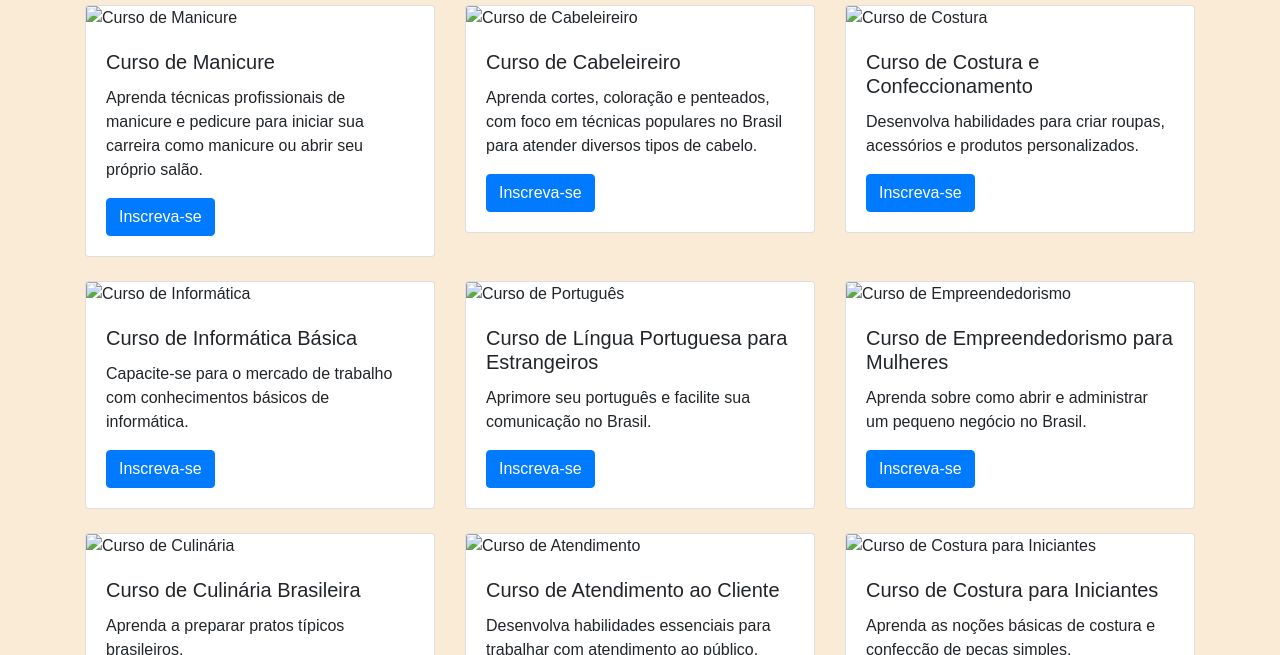
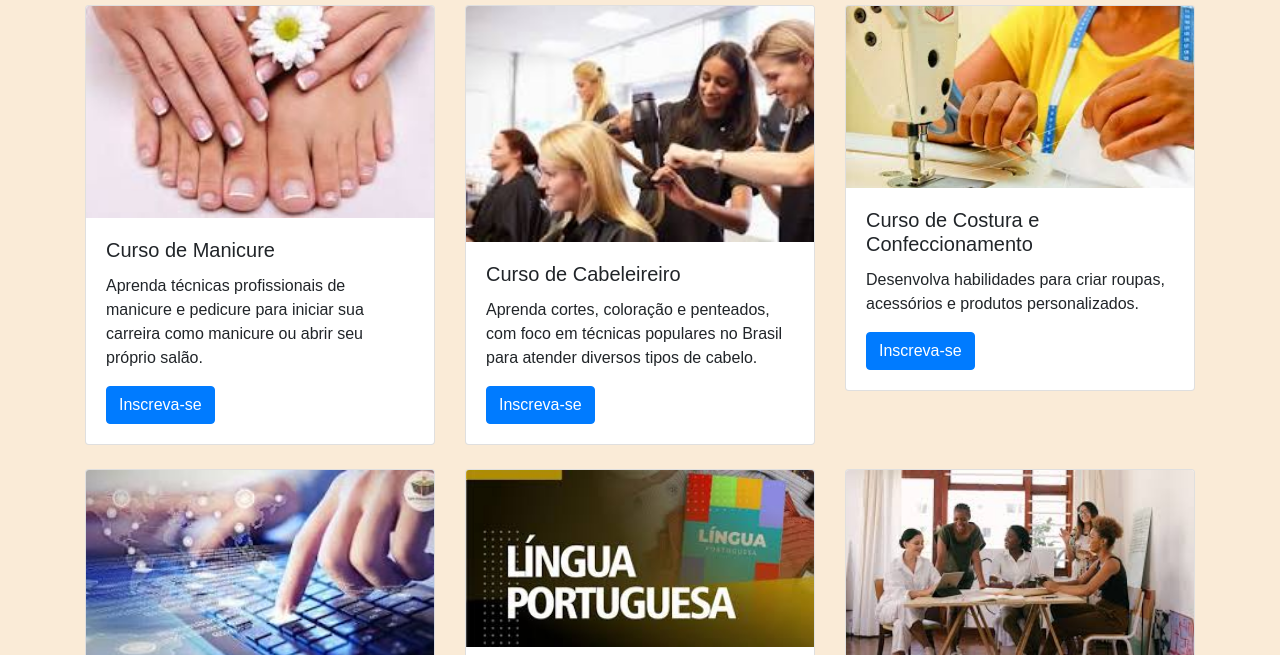
Before and after one commit to ailtonlucasdev/mulheres-refugiadas-2.0, a plain HTML site: page páginas/produtos.html in a window 1280 px wide. Shown: the part 145-800 px from the top of the page. Drawn offline with nearby package versions, Linux system fonts and the light colour scheme; files that its build step writes are made by us from their sources.

Commit message:
reajustando os caminhos dos arquivos nas páginas

```diff
--- a/páginas/produtos.html
+++ b/páginas/produtos.html
@@ -7,19 +7,19 @@
     <meta name="viewport" content="width=device-width, initial-scale=1.0">
     <title>Cursos | Incluir +</title>
     <link rel="stylesheet" href="https://stackpath.bootstrapcdn.com/bootstrap/4.5.2/css/bootstrap.min.css">
-    <link rel="stylesheet" href="styles.css">
+    <link rel="stylesheet" href="/styles.css">
 </head>
 <body>
     <nav class="navbar navbar-expand-lg navbar-light bg-light">
-    <a class="navbar-brand" href="index.html">Plataforma Incluir +</a>
+    <a class="navbar-brand" href="/index.html">Plataforma Incluir +</a>
     <button class="navbar-toggler" type="button" data-toggle="collapse" data-target="#navbarNav">
         <span class="navbar-toggler-icon"></span>
     </button>
     <div class="collapse navbar-collapse" id="navbarNav">
         <ul class="navbar-nav ml-auto">
-            <li class="nav-item"><a class="nav-link" href="produtos.html">Cursos</a></li>
-            <li class="nav-item"><a class="nav-link" href="quem_somos.html">Quem Somos</a></li>
-            <li class="nav-item"><a class="nav-link" href="contato.html">Contato</a></li>
+            <li class="nav-item"><a class="nav-link" href="/páginas/produtos.html">Cursos</a></li>
+            <li class="nav-item"><a class="nav-link" href="/páginas/quem_somos.html">Quem Somos</a></li>
+            <li class="nav-item"><a class="nav-link" href="/páginas/contato.html">Contato</a></li>
         </ul>
     </div>
 </nav>
@@ -30,7 +30,7 @@
             <!-- Curso de Manicure -->
             <div class="col-md-4 col-sm-6 mb-4">
                 <div class="card">
-                    <img src="assets/manicure.jpg" class="card-img-top" alt="Curso de Manicure">
+                    <img src="/assets/manicure.jpg" class="card-img-top" alt="Curso de Manicure">
                     <div class="card-body">
                         <h5 class="card-title">Curso de Manicure</h5>
                         <p class="card-text">Aprenda técnicas profissionais de manicure e pedicure para iniciar sua carreira como manicure ou abrir seu próprio salão.</p>
@@ -42,7 +42,7 @@
             <!-- Curso de Cabeleireiro -->
             <div class="col-md-4 col-sm-6 mb-4">
                 <div class="card">
-                    <img src="assets/cabeleireiro.jpg" class="card-img-top" alt="Curso de Cabeleireiro">
+                    <img src="/assets/cabeleireiro.jpg" class="card-img-top" alt="Curso de Cabeleireiro">
                     <div class="card-body">
                         <h5 class="card-title">Curso de Cabeleireiro</h5>
                         <p class="card-text">Aprenda cortes, coloração e penteados, com foco em técnicas populares no Brasil para atender diversos tipos de cabelo.</p>
@@ -54,7 +54,7 @@
             <!-- Curso de Costura e Confeccionamento -->
             <div class="col-md-4 col-sm-6 mb-4">
                 <div class="card">
-                    <img src="assets/corteCostura.jpg" class="card-img-top" alt="Curso de Costura">
+                    <img src="/assets/corteCostura.jpg" class="card-img-top" alt="Curso de Costura">
                     <div class="card-body">
                         <h5 class="card-title">Curso de Costura e Confeccionamento</h5>
                         <p class="card-text">Desenvolva habilidades para criar roupas, acessórios e produtos personalizados.</p>
@@ -68,7 +68,7 @@
             <!-- Curso de Informática Básica -->
             <div class="col-md-4 col-sm-6 mb-4">
                 <div class="card">
-                    <img src="assets/informatica.jpg" class="card-img-top" alt="Curso de Informática">
+                    <img src="/assets/informatica.jpg" class="card-img-top" alt="Curso de Informática">
                     <div class="card-body">
                         <h5 class="card-title">Curso de Informática Básica</h5>
                         <p class="card-text">Capacite-se para o mercado de trabalho com conhecimentos básicos de informática.</p>
@@ -80,7 +80,7 @@
             <!-- Curso de Língua Portuguesa para Estrangeiros -->
             <div class="col-md-4 col-sm-6 mb-4">
                 <div class="card">
-                    <img src="assets/LPortuguesa.jpg" class="card-img-top" alt="Curso de Português">
+                    <img src="/assets/LPortuguesa.jpg" class="card-img-top" alt="Curso de Português">
                     <div class="card-body">
                         <h5 class="card-title">Curso de Língua Portuguesa para Estrangeiros</h5>
                         <p class="card-text">Aprimore seu português e facilite sua comunicação no Brasil.</p>
@@ -92,7 +92,7 @@
             <!-- Curso de Empreendedorismo para Mulheres -->
             <div class="col-md-4 col-sm-6 mb-4">
                 <div class="card">
-                    <img src="assets/empreededoras.jpg" class="card-img-top" alt="Curso de Empreendedorismo">
+                    <img src="/assets/empreededoras.jpg" class="card-img-top" alt="Curso de Empreendedorismo">
                     <div class="card-body">
                         <h5 class="card-title">Curso de Empreendedorismo para Mulheres</h5>
                         <p class="card-text">Aprenda sobre como abrir e administrar um pequeno negócio no Brasil.</p>
@@ -106,7 +106,7 @@
             <!-- Curso de Culinária Brasileira -->
             <div class="col-md-4 col-sm-6 mb-4">
                 <div class="card">
-                    <img src="assets/culinária.jpg" class="card-img-top" alt="Curso de Culinária">
+                    <img src="/assets/culinária.jpg" class="card-img-top" alt="Curso de Culinária">
                     <div class="card-body">
                         <h5 class="card-title">Curso de Culinária Brasileira</h5>
                         <p class="card-text">Aprenda a preparar pratos típicos brasileiros.</p>
@@ -118,7 +118,7 @@
             <!-- Curso de Atendimento ao Cliente -->
             <div class="col-md-4 col-sm-6 mb-4">
                 <div class="card">
-                    <img src="assets/atendimento.jpg" class="card-img-top" alt="Curso de Atendimento">
+                    <img src="/assets/atendimento.jpg" class="card-img-top" alt="Curso de Atendimento">
                     <div class="card-body">
                         <h5 class="card-title">Curso de Atendimento ao Cliente</h5>
                         <p class="card-text">Desenvolva habilidades essenciais para trabalhar com atendimento ao público.</p>
@@ -130,7 +130,7 @@
             <!-- Curso de Costura para Iniciantes -->
             <div class="col-md-4 col-sm-6 mb-4">
                 <div class="card">
-                    <img src="assets/costura1.jpg" class="card-img-top" alt="Curso de Costura para Iniciantes">
+                    <img src="/assets/costura1.jpg" class="card-img-top" alt="Curso de Costura para Iniciantes">
                     <div class="card-body">
                         <h5 class="card-title">Curso de Costura para Iniciantes</h5>
                         <p class="card-text">Aprenda as noções básicas de costura e confecção de peças simples.</p>
```
Also changed, not shown: index.html (+3 -3 lines), páginas/contato.html (+5 -5 lines), páginas/quem_somos.html (+6 -6 lines).
